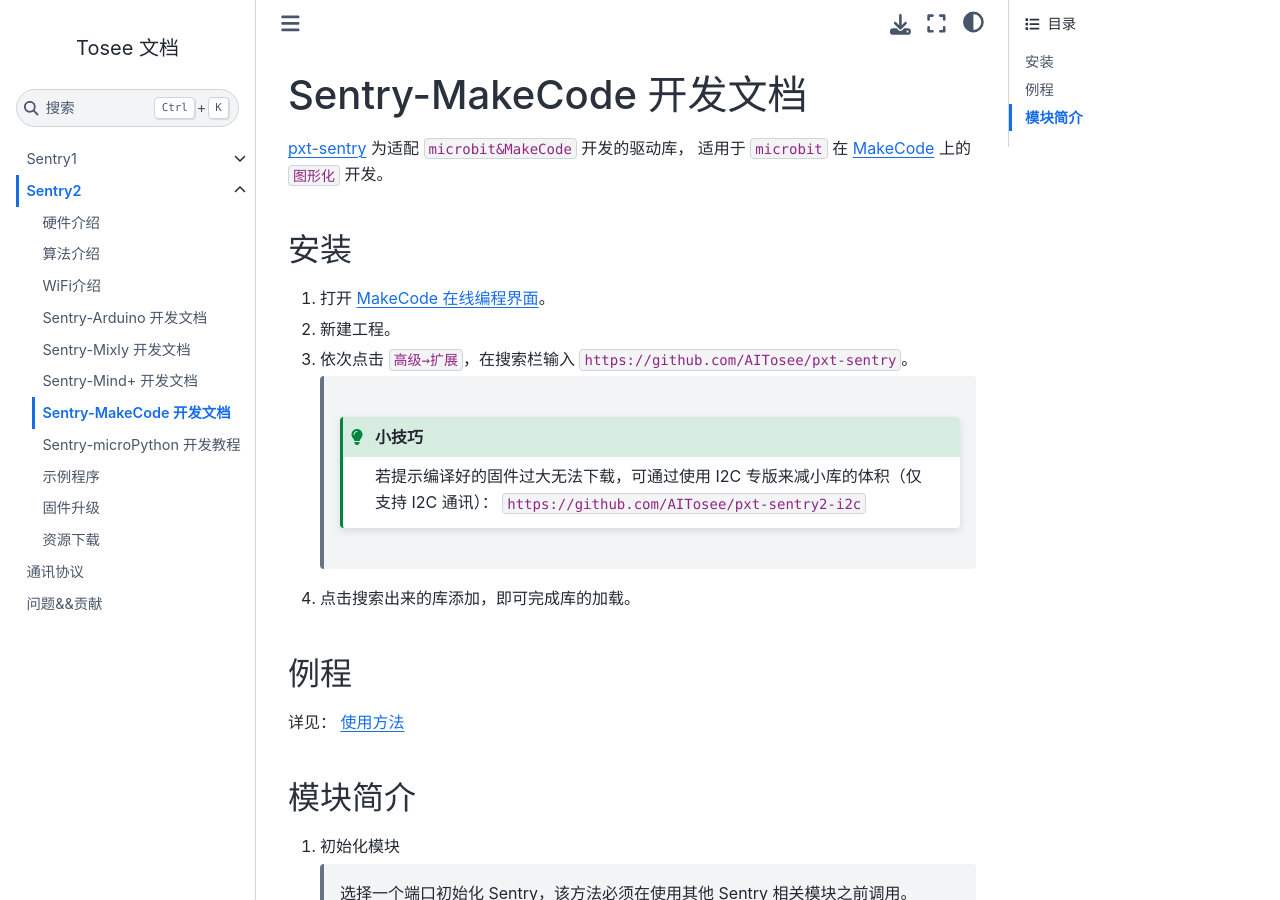
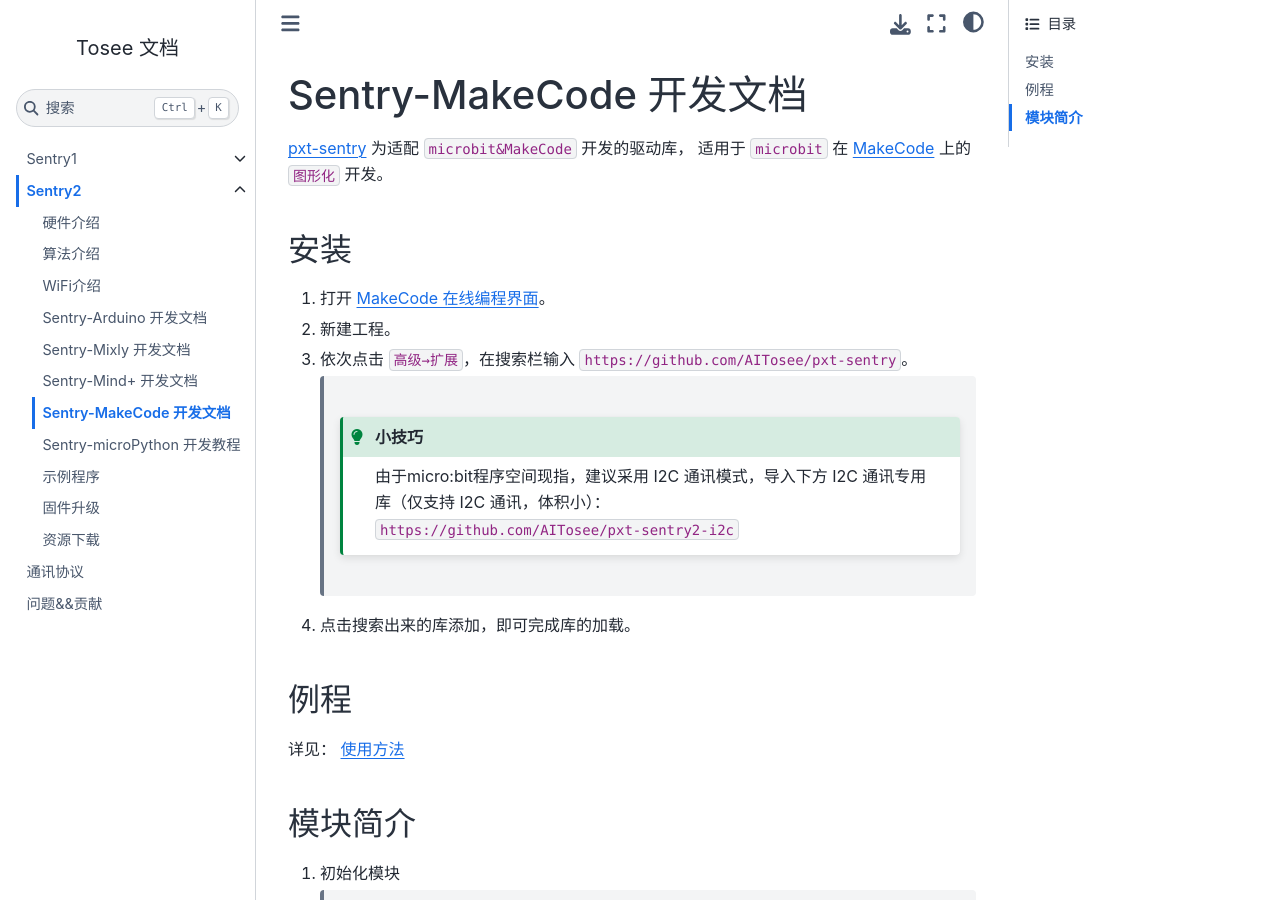
Before and after one commit to AITosee/Tosee-Docs, a Sphinx documentation site: the page built from docs/Sentry2/MakeCode/index.rst, in a window 1280 px wide and 900 px high. Built offline with Sphinx 7.4.7 and the Sphinx Book theme 1.1.4, drawn with Linux system fonts in a browser that asks for light colours.

Commit message:
Modify sentry i2c makecode library describetion

```diff
--- a/docs/Sentry2/MakeCode/index.rst
+++ b/docs/Sentry2/MakeCode/index.rst
@@ -15,7 +15,7 @@
 
     .. tip::
 
-        若提示编译好的固件过大无法下载，可通过使用 I2C 专版来减小库的体积（仅支持 I2C 通讯）：
+        由于micro:bit程序空间现指，建议采用 I2C 通讯模式，导入下方 I2C 通讯专用库（仅支持 I2C 通讯，体积小）：
         ``https://github.com/AITosee/pxt-sentry2-i2c``
 
 4. 点击搜索出来的库添加，即可完成库的加载。
```
